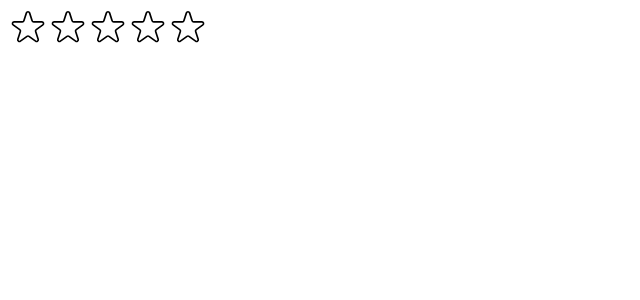
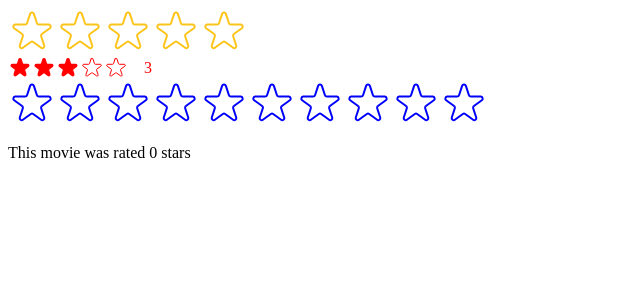
Before and after one commit to the-chronicles/usepopcorn, a React (Create React App) app: page / in a window 1280 px wide. Shown: the top 300 px of the page, without its empty margins (0-640 px from the left). Built offline with nearby package versions, Linux system fonts and the light colour scheme.

Commit message:
Reused the star components

```diff
--- a/src/StarRating.js
+++ b/src/StarRating.js
@@ -10,45 +10,62 @@
   display: "flex",
 };
 
-const textStyle = {
-  lineHeight: "1",
-  margin: "0",
-};
-
-export default function StartRating({ maxRating = 5 }) {
-  const [rating, setRating] = useState(0);
+export default function StartRating({
+  maxRating = 5,
+  color = "#fcc419",
+  size = "48",
+  className = "",
+  messages = [],
+  defaultRating = 0,
+  onSetMovieRating,
+}) {
+  const [rating, setRating] = useState(defaultRating);
   const [tempRating, setTempRating] = useState(0);
 
   function handleRating(rating) {
     setRating(rating);
+    onSetMovieRating(rating);
   }
 
+  const textStyle = {
+    lineHeight: "1",
+    margin: "0",
+    color,
+    fontSize: `${size / 1.5}px`,
+  };
+
   return (
-    <div style={containerStyle}>
+    <div style={containerStyle} className="test">
       <div style={starContainerStyle}>
         {Array.from({ length: maxRating }, (_, i) => (
           <Star
             key={i}
-            onRate={() => setRating(i + 1)}
+            onRate={() => handleRating(i + 1)}
             full={tempRating ? tempRating >= i + 1 : rating >= i + 1}
             onHoverIn={() => setTempRating(i + 1)}
             onHoverOut={() => setTempRating(0)}
+            color={color}
+            size={size}
           />
         ))}
       </div>
-      <p style={textStyle}>{tempRating || ""} </p>
+      <p style={textStyle}>
+        {messages.length === maxRating
+          ? messages[tempRating ? tempRating - 1 : rating - 1]
+          : tempRating || rating || ""}{" "}
+      </p>
     </div>
   );
 }
 
-const starStyle = {
-  width: "40px",
-  height: "48px",
-  display: "block",
-  cursor: "pointer",
-};
+function Star({ onRate, full, onHoverIn, onHoverOut, color, size }) {
+  const starStyle = {
+    display: "block",
+    cursor: "pointer",
+    width: `${size}px`,
+    height: `${size}px`,
+  };
 
-function Star({ onRate, full, onHoverIn, onHoverOut }) {
   return (
     <span
       role="button"
@@ -61,8 +78,8 @@
         <svg
           xmlns="http://www.w3.org/2000/svg"
           viewBox="0 0 20 20"
-          fill="#000"
-          stroke="#000"
+          fill={color}
+          stroke={color}
         >
           <path d="M9.049 2.927c.3-.921 1.603-.921 1.902 0l1.07 3.292a1 1 0 00.95.69h3.462c.969 0 1.371 1.24.588 1.81l-2.8 2.034a1 1 0 00-.364 1.118l1.07 3.292c.3.921-.755 1.688-1.54 1.118l-2.8-2.034a1 1 0 00-1.175 0l-2.8 2.034c-.784.57-1.838-.197-1.539-1.118l1.07-3.292a1 1 0 00-.364-1.118L2.98 8.72c-.783-.57-.38-1.81.588-1.81h3.461a1 1 0 00.951-.69l1.07-3.292z" />
         </svg>
@@ -71,7 +88,7 @@
           xmlns="http://www.w3.org/2000/svg"
           fill="none"
           viewBox="0 0 24 24"
-          stroke="#000"
+          stroke={color}
         >
           <path
             strokeLinecap="round"
--- a/src/index.js
+++ b/src/index.js
@@ -1,15 +1,35 @@
-import React from 'react';
-import ReactDOM from 'react-dom/client';
+import React, { useState } from "react";
+import ReactDOM from "react-dom/client";
 // import './index.css';
 // import App from './App';
 
-import StartRating from './StarRating';
+import StartRating from "./StarRating";
 
-const root = ReactDOM.createRoot(document.getElementById('root'));
+function Test() {
+  const [movieRating, setMovieRating] = useState(0);
+
+  return (
+    <div>
+      <StartRating
+        color="blue"
+        maxRating={10}
+        onSetMovieRating={setMovieRating}
+      />
+      <p>This movie was rated {movieRating} stars</p>
+    </div>
+  );
+}
+
+const root = ReactDOM.createRoot(document.getElementById("root"));
 root.render(
   <React.StrictMode>
     {/* <App /> */}
-    <StartRating maxRating={5}/>
+    <StartRating
+      maxRating={5}
+      messages={["Terrible", "Bad", "Okay", "Good", "Amazing"]}
+    />
+    <StartRating size={24} color="red" className="test" defaultRating={3} />
 
+    <Test />
   </React.StrictMode>
 );
```
